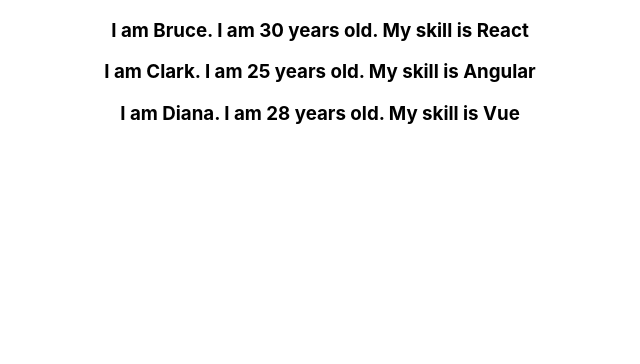
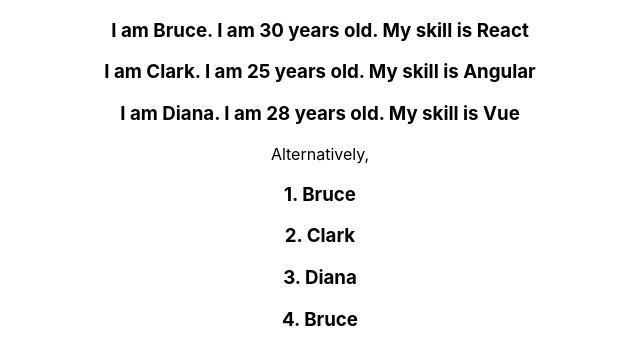
Before and after one commit to EranLavan/codevolution-one, a React (Create React App) app: page / in a window 1280 px wide. Shown: the top 364 px of the page, without its empty margins (320-960 px from the left). Built offline with nearby package versions, Linux system fonts and the light colour scheme.

Commit message:
modified:   src/components/PersonsList.js

```diff
--- a/src/components/PersonsList.js
+++ b/src/components/PersonsList.js
@@ -2,6 +2,7 @@
 import Person from './Person';
 
 function PersonsList() {
+    const names = ['Bruce', 'Clark', 'Diana', 'Bruce']
     const persons = [
         {
             id: 1,
@@ -23,11 +24,19 @@
         },
     ];
     const personList = persons.map(x => <Person key={x.name} person={x} />)
+    const nameList = names.map((name, anyindex) => <h3 key={anyindex}>{anyindex + 1}. {name}</h3>)
     //key prop SHOULD BE UNIQUE, but it isn't important whether
     //it's ID or NAME or whatever as long as it's unique
 
   return (
+    <>
+    {/* WE NEED an "enclosing tag", hence <>all the stuff</>,
+    because return cannot work if there are multiple tags in it,
+    only with one "master tag"   */}
     <div>{personList}</div>
+    <div>Alternatively,</div>
+    <div>{nameList}</div>
+    </>
   )
 }
 
```
